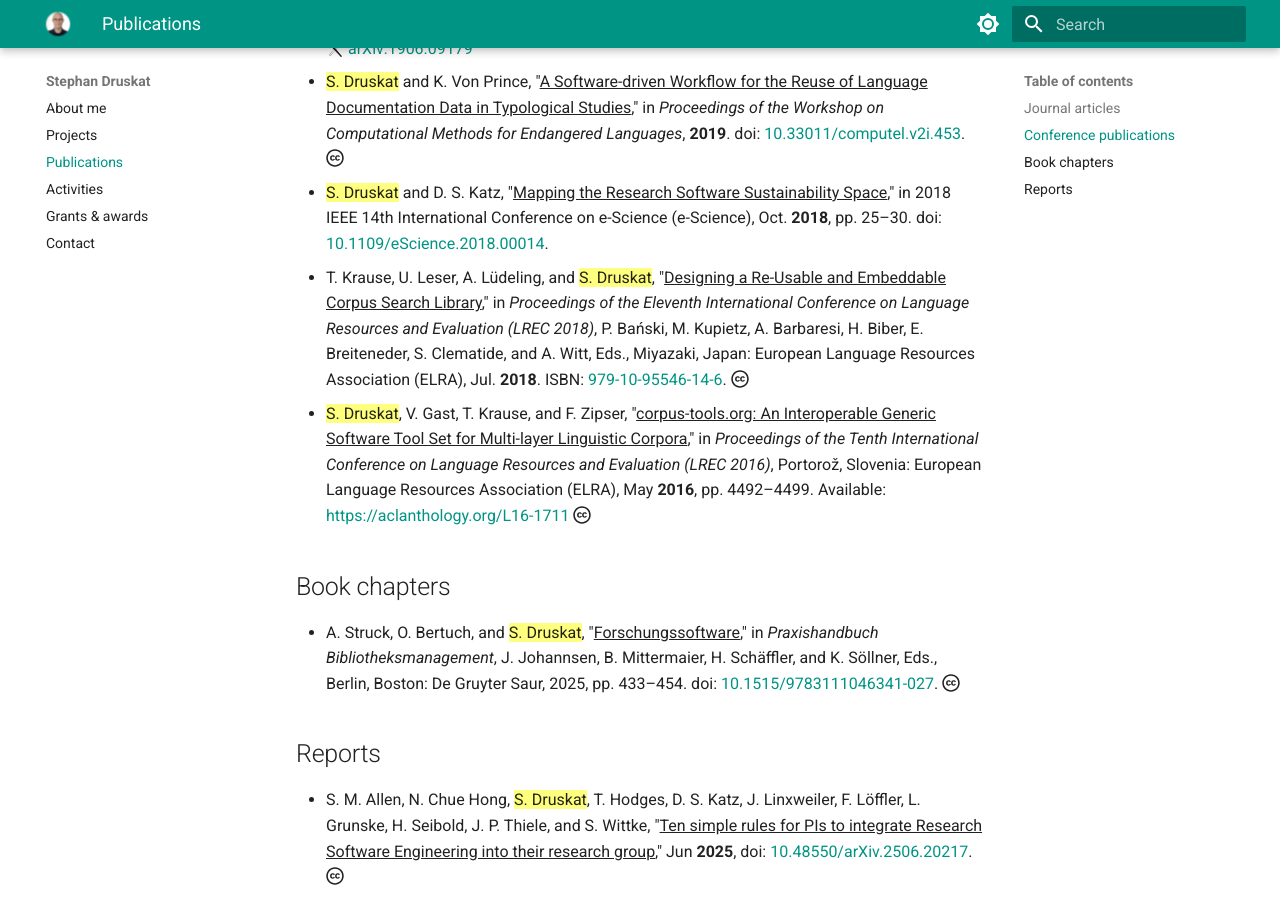
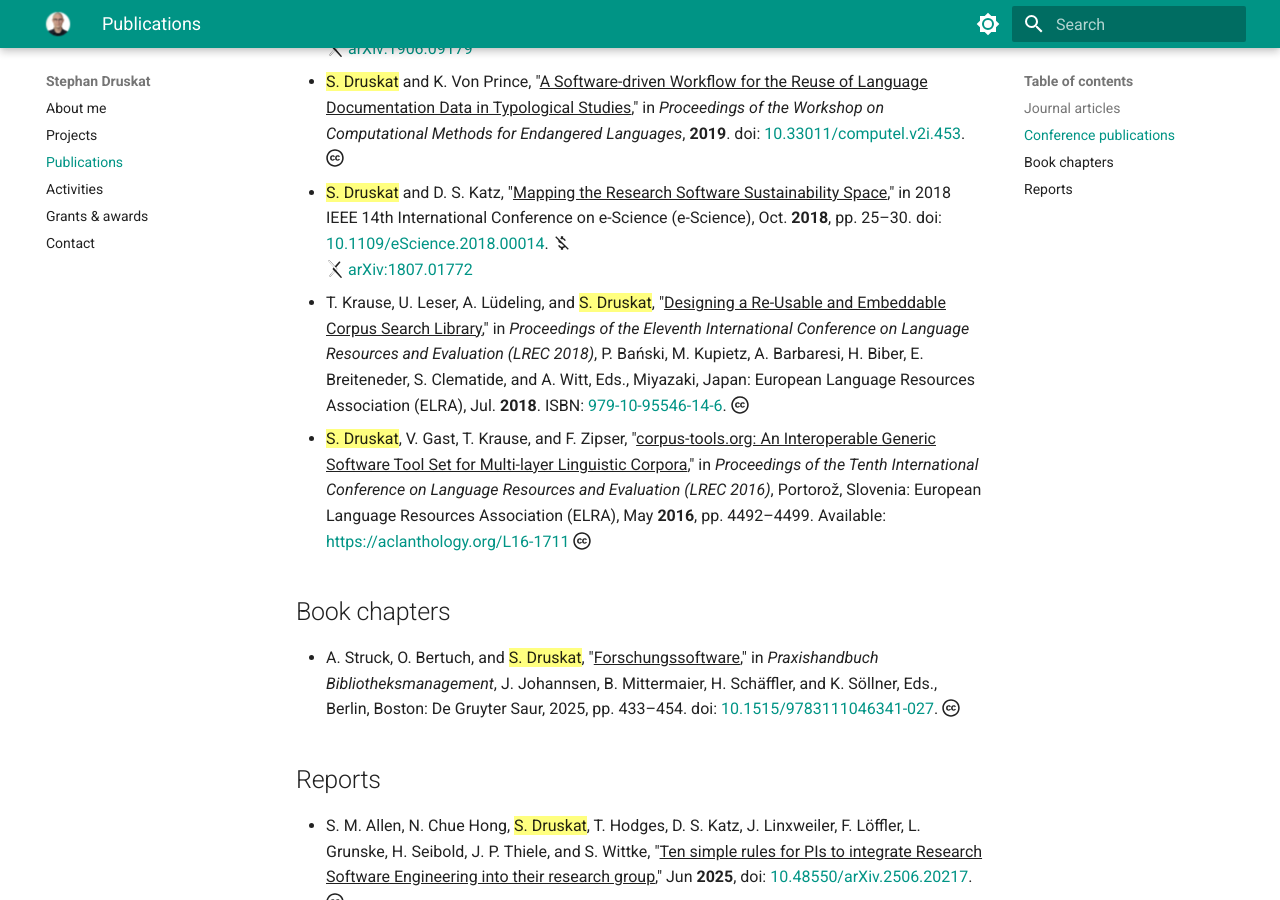
Before and after one commit to sdruskat/sdruskat.github.io, an MkDocs documentation site: the page built from docs/publications.md, in a window 1280 px wide and 900 px high, scrolled down 1887 px. Built offline with MkDocs 1.6.1 and Material for MkDocs 9.7.7, drawn with Linux system fonts in a browser that asks for light colours.

Commit message:
Add preprint link

```diff
--- a/docs/publications.md
+++ b/docs/publications.md
@@ -29,7 +29,8 @@
 - T. Vogel, {==S. Druskat==}, M. Scheidgen, C. Draxl, and L. Grunske, "^^Challenges for Verifying and Validating Scientific Software in Computational Materials Science^^,"  in *International Workshop on Software Engineering for Science (SE4Science 2019)*. IEEE, **2019**, pp. 25–32. doi: [10.1109/SE4Science.2019.00010](https://doi.org/10.1109/SE4Science.2019.00010).
 :simple-arxiv: [arXiv:1906.09179](https://doi.org/10.48550/arXiv.1906.09179)
 - {==S. Druskat==} and K. Von Prince, "^^A Software-driven Workflow for the Reuse of Language Documentation Data in Typological Studies^^,"  in *Proceedings of the Workshop on Computational Methods for Endangered Languages*, **2019**. doi: [10.33011/computel.v2i.453](https://doi.org/10.33011/computel.v2i.453). :fontawesome-brands-creative-commons:
-- {==S. Druskat==} and D. S. Katz, "^^Mapping the Research Software Sustainability Space^^," in 2018 IEEE 14th International Conference on e-Science (e-Science), Oct. **2018**, pp. 25–30. doi: [10.1109/eScience.2018.00014](https://doi.org/10.1109/eScience.2018.00014).
+- {==S. Druskat==} and D. S. Katz, "^^Mapping the Research Software Sustainability Space^^," in 2018 IEEE 14th International Conference on e-Science (e-Science), Oct. **2018**, pp. 25–30. doi: [10.1109/eScience.2018.00014](https://doi.org/10.1109/eScience.2018.00014). :material-currency-usd-off:
+:simple-arxiv: [arXiv:1807.01772](https://doi.org/10.48550/arXiv.1807.01772)
 - T. Krause, U. Leser, A. Lüdeling, and {==S. Druskat==}, "^^Designing a Re-Usable and Embeddable Corpus Search Library^^,"  in *Proceedings of the Eleventh International Conference on Language Resources and Evaluation (LREC 2018)*, P. Bański, M. Kupietz, A. Barbaresi, H. Biber, E. Breiteneder, S. Clematide, and A. Witt, Eds., Miyazaki, Japan: European Language Resources Association (ELRA), Jul. **2018**. ISBN: [979-10-95546-14-6](http://lrec-conf.org/workshops/lrec2018/W17/). :fontawesome-brands-creative-commons:
 - {==S. Druskat==}, V. Gast, T. Krause, and F. Zipser, "^^corpus-tools.org: An Interoperable Generic Software Tool Set for Multi-layer Linguistic Corpora^^,"  in *Proceedings of the Tenth International Conference on Language Resources and Evaluation (LREC 2016)*, Portorož, Slovenia: European Language Resources Association (ELRA), May **2016**, pp. 4492–4499. Available: <https://aclanthology.org/L16-1711> :fontawesome-brands-creative-commons:
 
```
